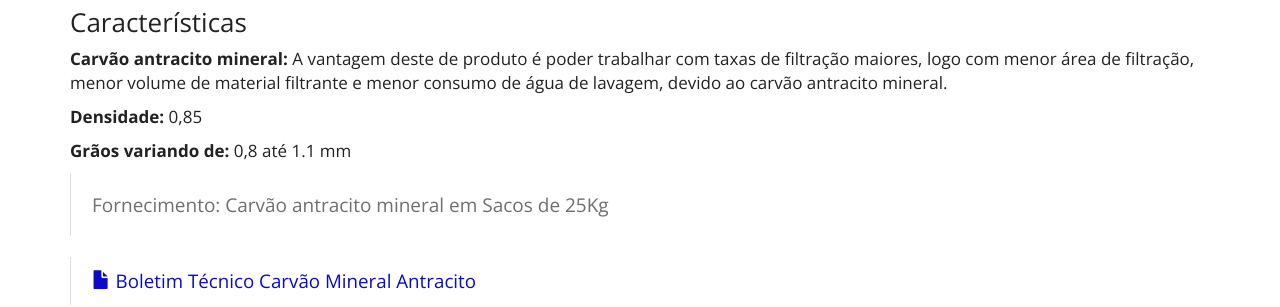
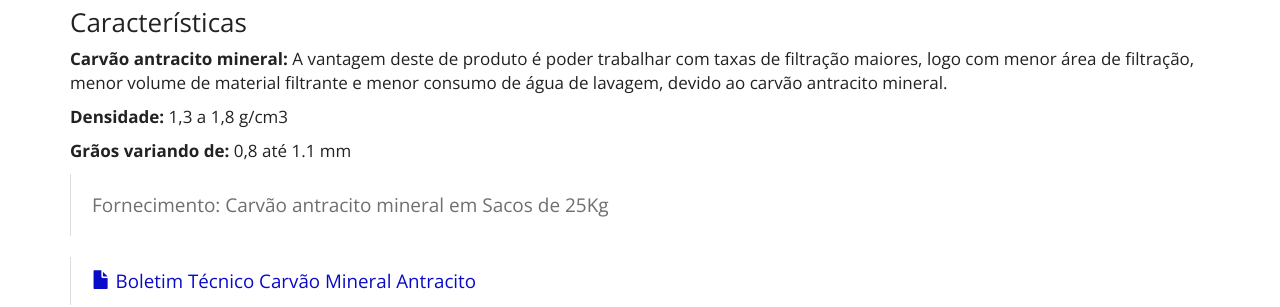
Before and after one commit to purewaterefluentes/purewaterefluentes.github.io, a Jekyll site: the page built from produtos/carvao-antracito.md, in a window 1280 px wide and 900 px high, scrolled down 572 px. Shown: the part 389-696 px from the top of the window. Built offline with Jekyll 4.4.1, drawn with Linux system fonts in a browser that asks for light colours; nearby versions of some CDN libraries; library files that are not in the unit come from our copies.

Commit message:
Update carvao-antracito.md

```diff
--- a/produtos/carvao-antracito.md
+++ b/produtos/carvao-antracito.md
@@ -28,7 +28,7 @@ Destinado à filtração em filtros de camada dupla (areia e antracito), com uso
 
 **Carvão antracito mineral:** A vantagem deste de produto é poder trabalhar com taxas de filtração maiores, logo com menor área de filtração, menor volume de material filtrante e menor consumo de água de lavagem, devido ao carvão antracito mineral.
 
-**Densidade:** 0,85
+**Densidade:** 1,3 a 1,8 g/cm3
 
 **Grãos variando de:** 0,8 até 1.1 mm
 
```
